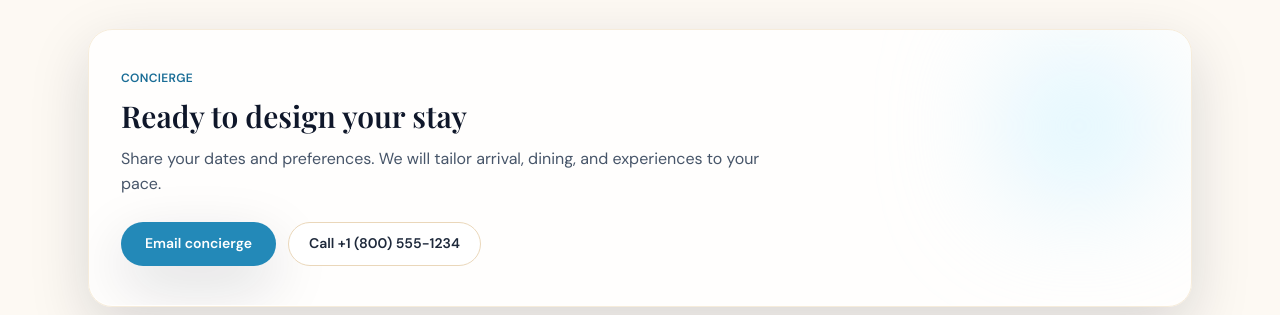
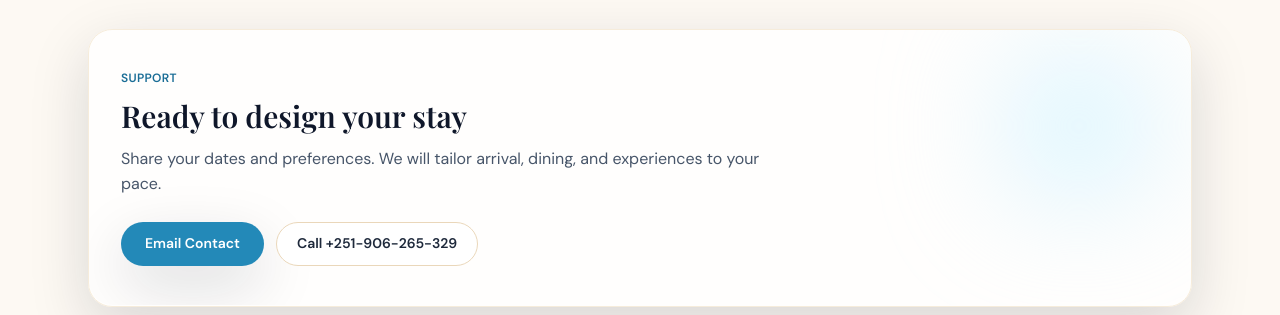
Before and after one commit to abenime/Hotel-Landing-Page-1, a React (Vite) app: page / in a window 1280 px wide. Shown: the part 2933-3248 px from the top of the page. Built offline with nearby package versions, Linux system fonts and the light colour scheme.

Commit message:
Language edit on support Page

```diff
--- a/src/pages/ContactPage.tsx
+++ b/src/pages/ContactPage.tsx
@@ -8,7 +8,7 @@ export default function ContactPage() {
           <div className="text-xs font-semibold uppercase tracking-wide text-ocean-600">
             Contact
           </div>
-          <h1 className="font-display text-4xl text-slate-900">Speak with concierge</h1>
+          <h1 className="font-display text-4xl text-slate-900">Speak with Support</h1>
           <p className="max-w-2xl text-slate-600">
             Tell us about your trip and what matters most to you. We will design arrivals, dining,
             and experiences that match your pace.
--- a/src/sections/CTASection.tsx
+++ b/src/sections/CTASection.tsx
@@ -8,7 +8,7 @@ export default function CTASection() {
         />
         <div className="space-y-3">
           <div className="text-xs font-semibold uppercase tracking-wide text-ocean-600">
-            Concierge
+            Support
           </div>
           <h2 className="font-display text-3xl text-slate-900">Ready to design your stay</h2>
           <p className="max-w-2xl text-slate-600">
@@ -17,11 +17,11 @@ export default function CTASection() {
           </p>
         </div>
         <div className="mt-6 flex flex-wrap gap-3">
-          <a className="btn-primary" href="mailto:concierge@seasideAbenime.example">
-            Email concierge
+          <a className="btn-primary" href="mailto:concierge@Abenime.example">
+            Email Contact
           </a>
-          <a className="btn-ghost" href="tel:+18005551234">
-            Call +1 (800) 555-1234
+          <a className="btn-ghost" href="tel:+251906265329">
+            Call +251-906-265-329
           </a>
         </div>
       </div>
```
